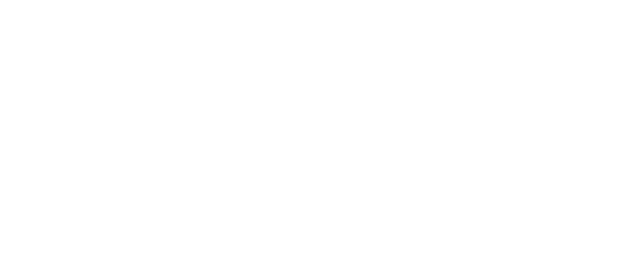
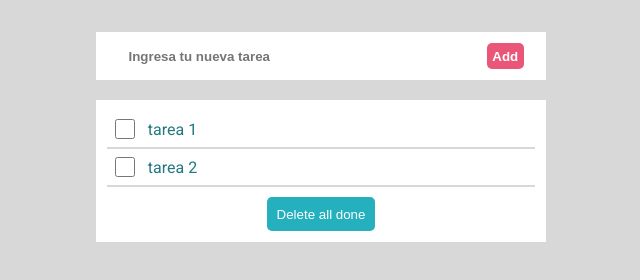
Before and after one commit to icabulo/ivan-cabulo-task-project-vanillja-js, a plain HTML site: page index.html in a window 1280 px wide. Shown: the whole page, without its empty margins (319-959 px from the left). Drawn offline with Linux system fonts and the light colour scheme.

Commit message:
paso 4, pendiente estilo del checkbox

```diff
--- a/css/index.css
+++ b/css/index.css
@@ -1,3 +1,5 @@
+@import url("https://fonts.googleapis.com/css2?family=Roboto:wght@400;700;900&display=swap");
+
 * {
   padding: 0;
   margin: 0;
@@ -6,4 +8,102 @@
 
 /* .click-me {
   color: red;
+  rojo #e95678
+  azul check #45d6e3
+  letra azul #227880
+  boton delete#24b0bc
 } */
+
+body {
+  font-family: "Roboto", sans-serif;
+  background-color: #d8d8d8;
+  gap: 20px;
+  display: flex;
+  flex-direction: column;
+  padding: 2rem 1rem;
+}
+
+header,
+main {
+  width: 90%;
+  max-width: 450px;
+  margin: 0 auto;
+  background-color: white;
+  padding: 0.7rem;
+}
+
+form {
+  /* border: 1px solid black; */
+  display: flex;
+  justify-content: center;
+  flex-wrap: wrap;
+  gap: 5px;
+}
+
+header input {
+  width: 85%;
+  border: none;
+  font-weight: 700;
+  padding-left: 10px;
+}
+
+/* header input:focus {
+  border-color: aqua;
+} */
+
+header button {
+  background-color: #e95678;
+  color: white;
+  border: none;
+  border-radius: 5px;
+  padding: 0.4em;
+  font-weight: 700;
+}
+
+main section {
+  border-bottom: 2px solid #d8d8d8;
+  display: flex;
+  justify-content: center;
+  align-items: center;
+  padding: 8px;
+}
+
+/* section label {
+  color: #227880;
+  width: 90%;
+  margin: 0 0.8rem;
+} */
+.task-title {
+  color: #227880;
+  width: 90%;
+  margin: 0 0.8rem;
+}
+
+input[type="checkbox"] {
+  border-color: #45d6e3;
+  /* opacity: 0.5; */
+  /* appearance: none; */
+  width: 20px;
+  height: 20px;
+  color: #227880;
+  /* display: none; */
+}
+
+main {
+  display: flex;
+  justify-content: center;
+  flex-direction: column;
+}
+
+main button {
+  margin-top: 10px;
+  max-width: 60%;
+  align-self: center;
+
+  background-color: #24b0bc;
+  color: white;
+  border: none;
+  border-radius: 5px;
+  padding: 0.7em;
+  /* font-weight: 700; */
+}
--- a/index.html
+++ b/index.html
@@ -9,6 +9,25 @@
   </head>
   <body>
     <!-- <button class="click-me">Display Alert</button> -->
+    <header>
+      <form action="submit">
+        <input type="text" placeholder="Ingresa tu nueva tarea" />
+        <button type="submit">Add</button>
+      </form>
+    </header>
+    <main>
+      <nav class="task-list">
+        <section>
+          <input type="checkbox" name="tarea" id="tarea-1" />
+          <label for="tarea-1" class="task-title">tarea 1</label>
+        </section>
+        <section>
+          <input type="checkbox" name="tarea" id="tarea-2" />
+          <label for="tarea-2" class="task-title">tarea 2</label>
+        </section>
+      </nav>
+      <button>Delete all done</button>
+    </main>
     <script src="./js/index.js"></script>
   </body>
 </html>
```
